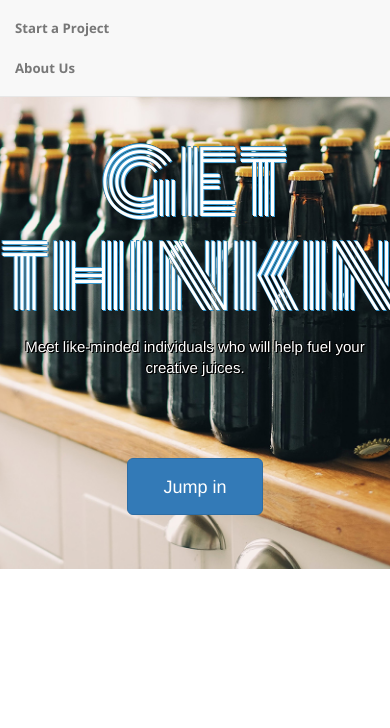
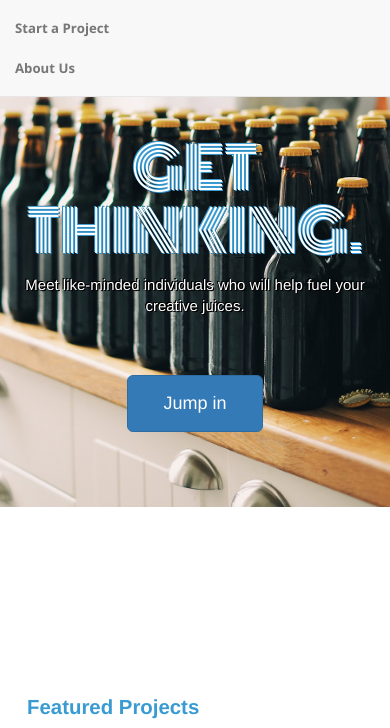
Before and after one commit to J2smoov4u/jumpstart, a plain HTML site: page index.html in a window 390 px wide. Shown: the part 72-800 px from the top of the page. Drawn offline with nearby package versions, Linux system fonts and the light colour scheme.

Commit message:
fixed responsiveness.

```diff
--- a/resources/css/style.css
+++ b/resources/css/style.css
@@ -300,7 +300,7 @@ li:hover {
   html {
     font-size: 12px;
   }
-  .jumbotron h1 {
+  .jumbotron-fluid h1 {
     font-size: 4rem;
     max-width: 100%;
   }
@@ -314,7 +314,7 @@ li:hover {
 /*   MEDIA QUERIES TABLET   */
 @media only screen and (max-width: 768px) {
   html {font-size: 12px;}
-  .jumbotron h1 {
+  .jumbotron-fluid h1 {
     font-size: 4.75rem;
     max-width: 100%;
   }
```
